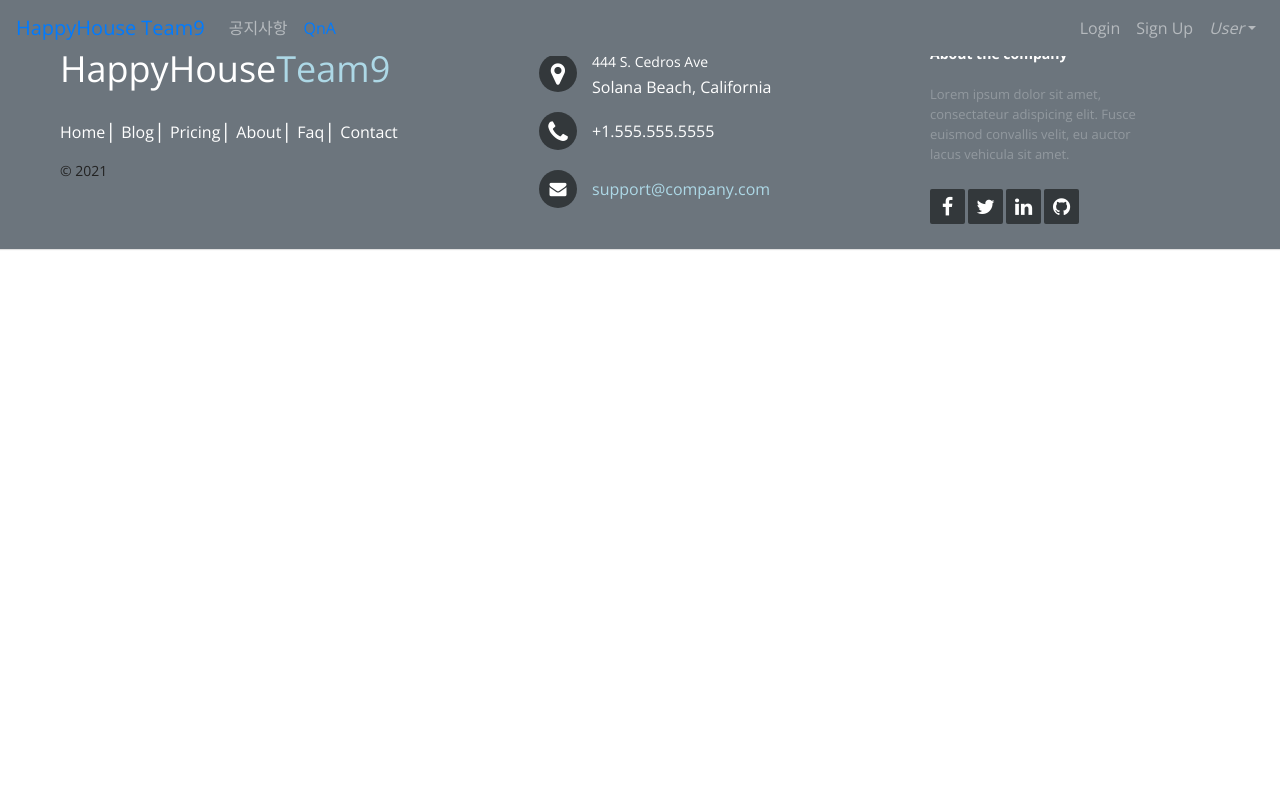
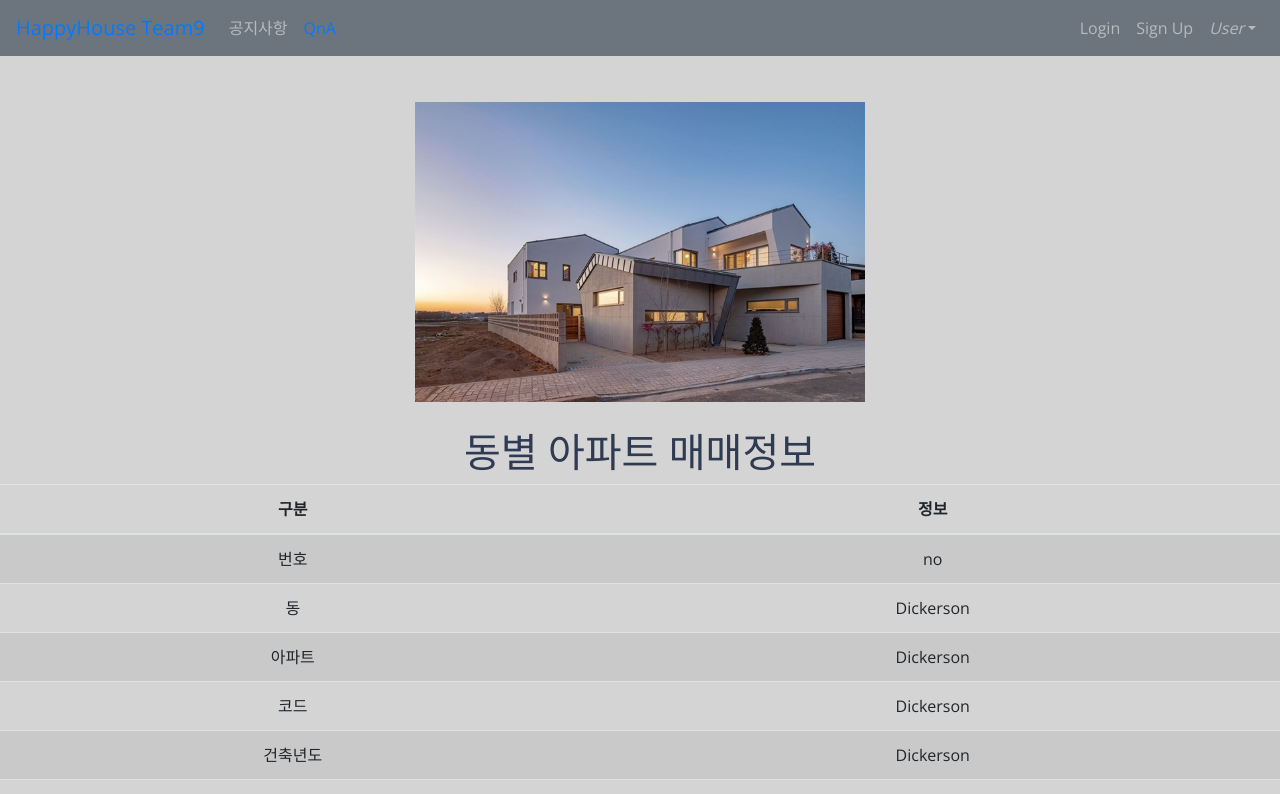
Before and after one commit to seongaeee/HappyHouse_FinalProject, a Vue app in the folder happy-house-front/: page /detail in a window 1280 px wide. Shown: the top 794 px of the page. Built offline with nearby package versions, Linux system fonts and the light colour scheme; no server answers.

Commit message:
feat : Add datail

```diff
--- a/happy-house-front/src/components/result/Detail.vue
+++ b/happy-house-front/src/components/result/Detail.vue
@@ -1,13 +1,66 @@
 <template>
-  <div>HappyHouse</div>
+  <div id="detail">
+    <result-header></result-header>
+    <section>
+      <div>
+        <b-table striped hover :items="items"></b-table>
+      </div>
+    </section>
+  </div>
 </template>
 
 <script>
+import { mapGetters } from "vuex";
+import ResultHeader from '../header/ResultHeader.vue';
+
 export default {
-
+  components: { ResultHeader },
+    created() {
+      var aptName = this.$route.params.aptName;
+			this.$store.dispatch("DETAIL", {aptName:aptName});
+		},
+    data() {
+      return {
+        items: [
+            { 구분: '번호', 정보: 'no'},
+            { 구분: '동', 정보: 'Dickerson'},
+            { 구분: '아파트', 정보: 'Dickerson'},
+            { 구분: '코드', 정보: 'Dickerson'},
+            { 구분: '건축년도', 정보: 'Dickerson'},
+            { 구분: '지번', 정보: 'Dickerson'},
+            { 구분: '위도', 정보: 'Dickerson'},
+            { 구분: '경도', 정보: 'Dickerson'},
+        ],
+      };
+  },
+  computed: {
+    ...mapGetters(["aptdetail"]),
+  },
+  methods: {
+  },
 }
 </script>
 
 <style>
+#detail{
+	width : 100%;
+	font-family: Avenir, Helvetica, Arial, sans-serif;
+	-webkit-font-smoothing: antialiased;
+	-moz-osx-font-smoothing: grayscale;
+	text-align: center;
+	color: #2c3e50;
+
+	}
+	h1 {
+		color: #2f3b52;
+		font-weight: 900;
+		margin: 2.5rem 0 1.5rem;
+	}
+	img{
+		margin-top: 8%;
+	}
+  #result-table{
+    margin-top : 2%;
+  }
 
 </style>
--- a/happy-house-front/src/components/result/Result.vue
+++ b/happy-house-front/src/components/result/Result.vue
@@ -84,7 +84,7 @@ export default {
   methods: {
     rowClick(item) {
       this.$router.push({
-        path: `/detail/${item.no}`
+        path: `/detail/${item.aptName}`
       });
     },
   },
@@ -111,6 +111,7 @@ export default {
 	}
   #result-table{
     margin-top : 2%;
+    margin-bottom : 5%;
   }
 
 </style>
--- a/happy-house-front/src/store/index.js
+++ b/happy-house-front/src/store/index.js
@@ -13,6 +13,7 @@ export default new Vuex.Store({
     gugunlist: [],
     donglist: [],
     aptlist: [],
+    aptdetail: null,
   },
 
   getters: {
@@ -39,11 +40,26 @@ export default new Vuex.Store({
 
     aptlist(state) {
       return state.aptlist;
-    }
+    },
+
+    aptdetail(state) {
+			return state.aptdetail;
+    },
   },
 
   actions: {
-    //수정중
+
+    DETAIL: (store, payload) => {
+      axios
+        .post("/detail/" + payload.aptName)
+        .then((response) => {
+          store.commit("DETAIL", { aptdetail: response.data });
+        })
+        .catch((response) => {
+          console.log(response);
+        });
+    },
+
     SEARCH: (store, payload) => {
       axios
         .post("/search/" + payload.dong)
@@ -170,7 +186,9 @@ export default new Vuex.Store({
     },
     SEARCH: (state, payload) => {
       state.aptlist = payload.aptlist;
-      console.log("aptList test" + state.aptlist);
+    },
+    DETAIL: (state, payload) => {
+      state.aptdetail = payload.aptdetail;
     },
 	},
 });
```
